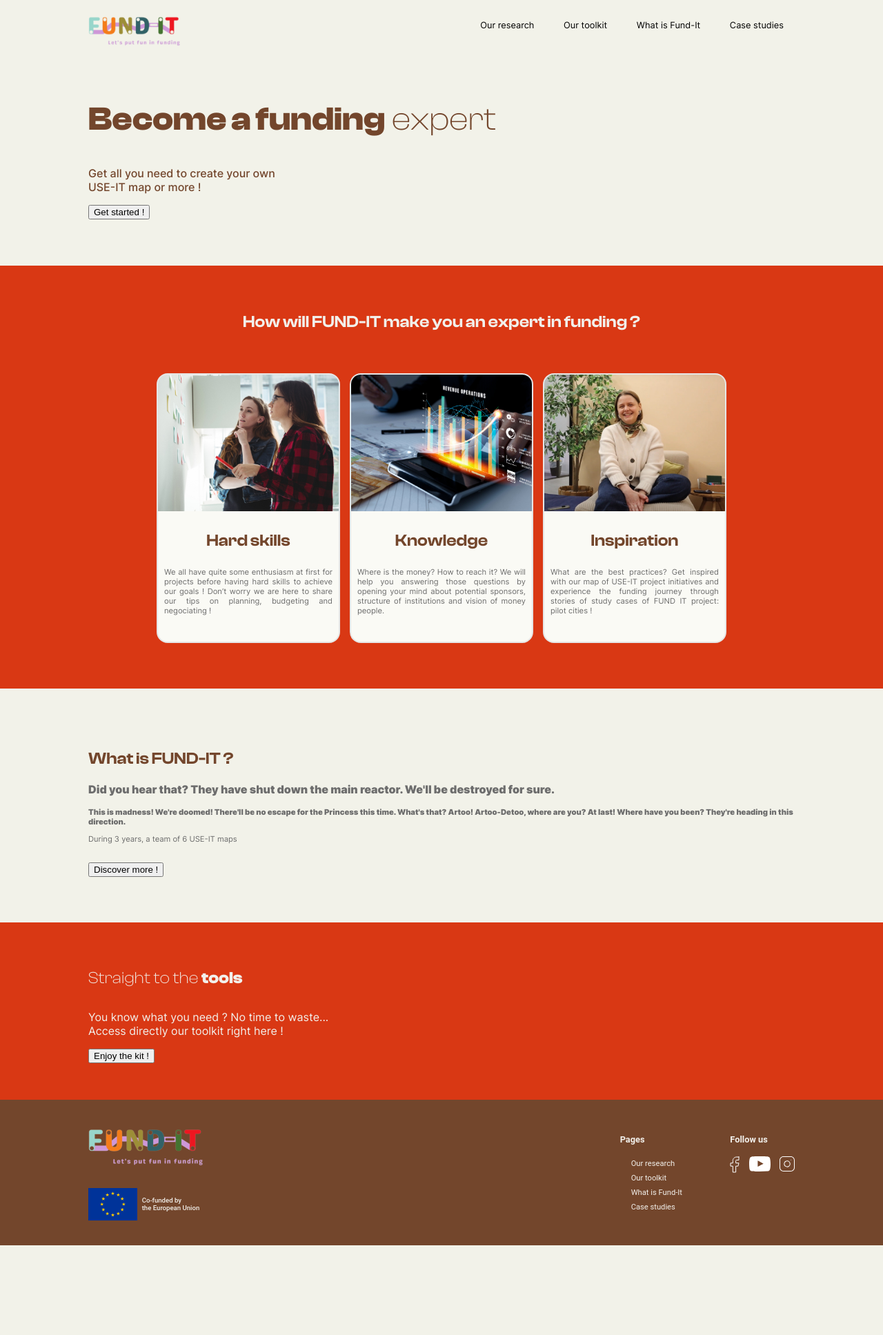
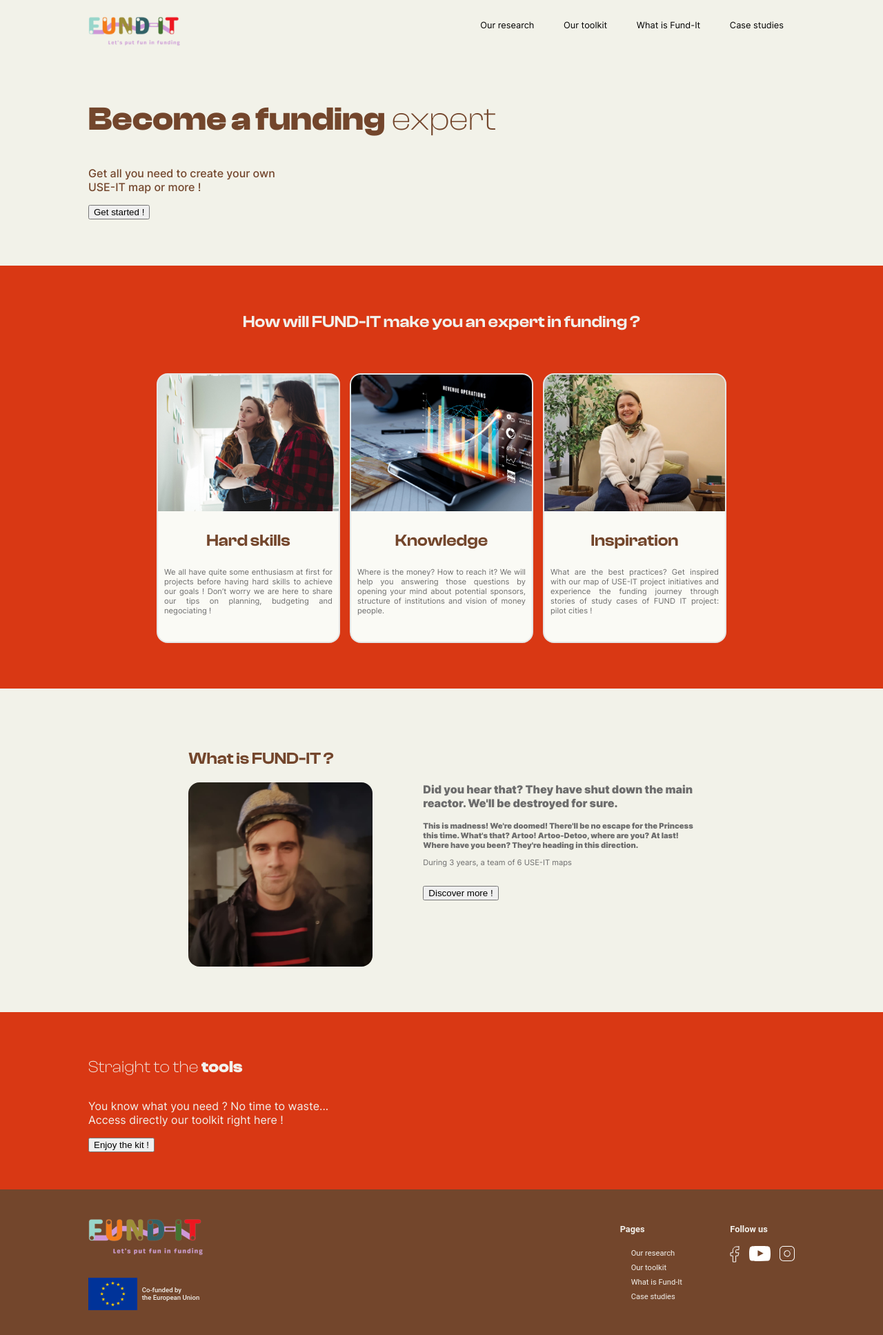
Before and after one commit to useiteurope/fund-it-website, a Jekyll site: the page built from index.html, in a window 1280 px wide. Shown: the whole page at 69% size. Built offline with Jekyll 4.4.1, drawn with Linux system fonts in a browser that asks for light colours; before the commit the page ends 1805 px from its top, so only the background shows below that.

Commit message:
✨ Add Home part 3 image.

```diff
--- a/_config.yml
+++ b/_config.yml
@@ -22,13 +22,6 @@ title: Fund-It
 email: your-email@example.com
 description: >- # this means to ignore newlines until "baseurl:"
   Become a funding expert.
-baseurl: "" # the subpath of your site, e.g. /blog
-url: "" # the base hostname & protocol for your site, e.g. http://example.com
-twitter_username: jekyllrb
-# github_username:  jekyll
-
-sass:
-  sass_dir: _sass
 
 # Build settings
 # theme: minima
--- a/_data/home.yaml
+++ b/_data/home.yaml
@@ -23,8 +23,8 @@ part2:
 part3:
   title: What is FUND-IT ?
   image:
-    url: /assets/img/how_become_expert/hard_skills.jpg
-    description: Hard skills illustration
+    url: /assets/img/what_is_fundit.jpg
+    description: What is fundit illustration
   testimony:
     title: Did you hear that? They have shut down the main reactor. We'll be destroyed for sure.
     body: This is madness! We're doomed! There'll be no escape for the Princess this time. What's that? Artoo! Artoo-Detoo, where are you? At last! Where have you been? They're heading in this direction.
--- a/_sass/_home.sass
+++ b/_sass/_home.sass
@@ -59,12 +59,30 @@ section
 #part-3
     h2
         font: 600 $font-size-big $font-clash
-    .testimony
-        color: $text-color-light
-        margin: 0 0 20pt 0
-        h3
-            font: 900 $font-size-regular $font-inter
-        p
-            font: 900 $font-size-xsmall $font-inter
-        .caption
-            font: 400 $font-size-xsmall $font-inter
+    .content
+        max-width: 550pt
+
+    #part-3-content
+        display: flex
+        flex-flow: row
+        gap: 10%
+
+        img
+            width: 40%
+            max-width: 200pt
+            aspect-ratio: 1/1
+            object-fit: cover
+            border-radius: 12pt
+            flex-shrink: 0
+            margin-bottom: auto
+
+        .testimony
+            color: $text-color-light
+            h3
+                font: 900 $font-size-regular $font-inter
+                margin-top: 0
+            p
+                font: 900 $font-size-xsmall $font-inter
+            .caption
+                margin: 0 0 20pt 0
+                font: 400 $font-size-xsmall $font-inter
--- a/index.html
+++ b/index.html
@@ -29,13 +29,14 @@ layout: default
   <div class="content">
 
     <h2>{{ site.data.home.part3.title }}</h2>
-
-    <div class="testimony">
-      <h3>{{site.data.home.part3.testimony.title}}</h3>
-      <p>{{ site.data.home.part3.testimony.body }}</p>
-      <div class="caption">{{ site.data.home.part3.testimony.footer }}</div>
+    <div id="part-3-content">
+      <img src="{{ site.data.home.part3.image.url}}" alt="{{ site.data.home.part3.image.description }}" />
+      <div class="testimony">
+        <h3>{{site.data.home.part3.testimony.title}}</h3>
+        <p>{{ site.data.home.part3.testimony.body }}</p>
+        <div class="caption">{{ site.data.home.part3.testimony.footer }}</div>
+        <button>Discover more !</button>
+      </div>
     </div>
-
-    <button>Discover more !</button>
   </div>
 </section>
```
Also changed, not shown: assets/img/what_is_fundit.jpg (added).
